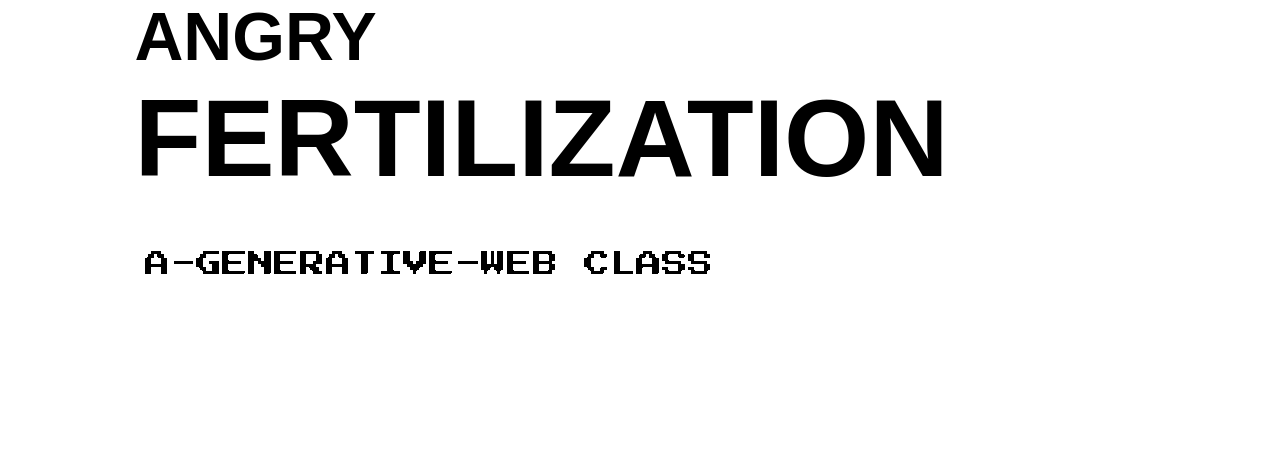
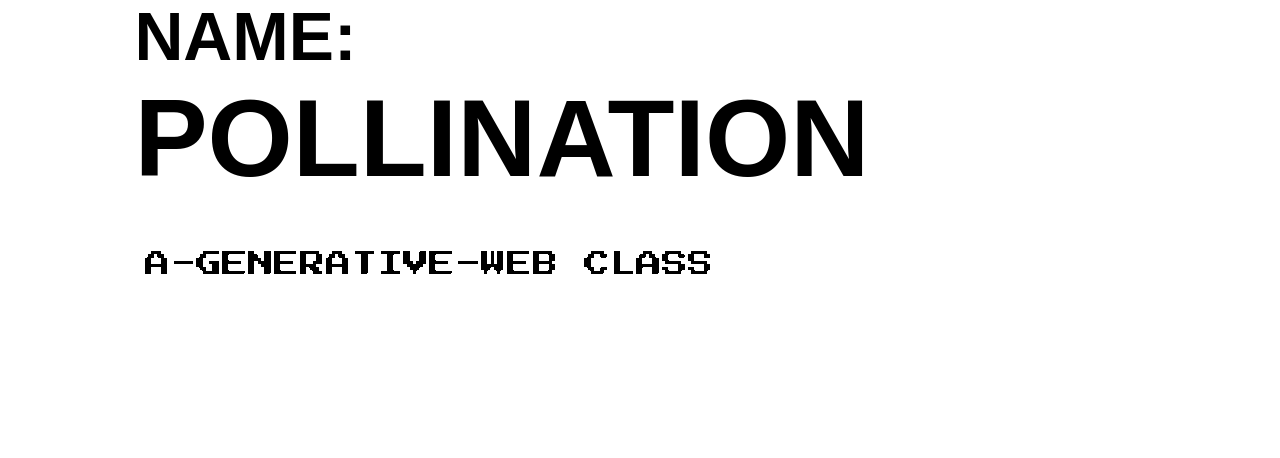
Before and after one commit to JuriHan2022/final, a plain HTML site: page index.html in a window 1280 px wide. Shown: the part 610-1068 px from the top of the page. Drawn offline with Linux system fonts and the light colour scheme; files whose address does not match are found by name; a web font is replaced by a local one.

Commit message:
Update index.html

```diff
--- a/index.html
+++ b/index.html
@@ -31,8 +31,8 @@
         </div>
 
         <container class="textbox">
-          <div class="headertext2">ANGRY</div>
-          <div class="headertext1">FERTILIZATION</div>
+          <div class="headertext2">NAME:</div>
+          <div class="headertext1">POLLINATION</div>
 
           <div class="linktopage">
             <div id="container">
```
